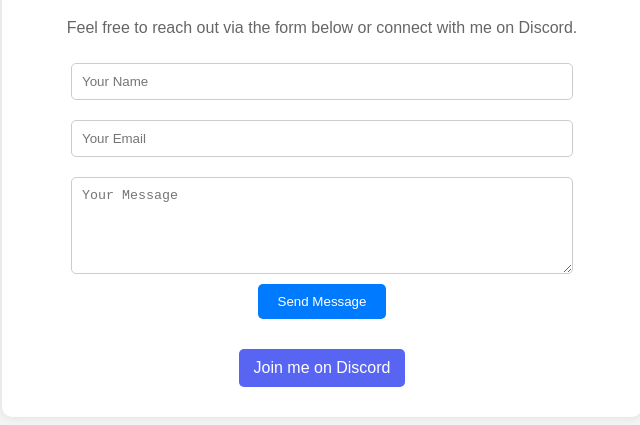
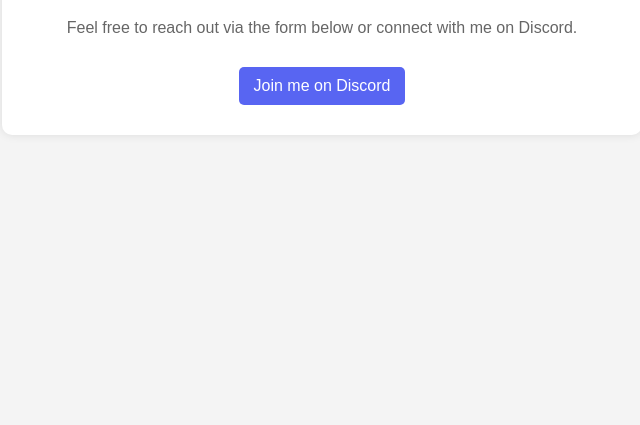
Before and after one commit to Simche1/Simche.github.io, a plain HTML site: page contact.html in a window 1280 px wide. Shown: the part 81-506 px from the top of the page, without its empty margins (318-958 px from the left). Drawn offline with Linux system fonts and the light colour scheme.

Commit message:
Update contact.html

```diff
--- a/contact.html
+++ b/contact.html
@@ -71,13 +71,6 @@
         <h1>Contact Me</h1>
         <p>Feel free to reach out via the form below or connect with me on Discord.</p>
 
-        <form action="#" method="post">
-            <input type="text" name="name" placeholder="Your Name" required>
-            <input type="email" name="email" placeholder="Your Email" required>
-            <textarea name="message" rows="5" placeholder="Your Message" required></textarea>
-            <button type="submit" class="btn">Send Message</button>
-        </form>
-
         <div class="social-links">
             <a href="https://discord.gg/XMBW3kYAjd" target="_blank">Join me on Discord</a>
         </div>
```
